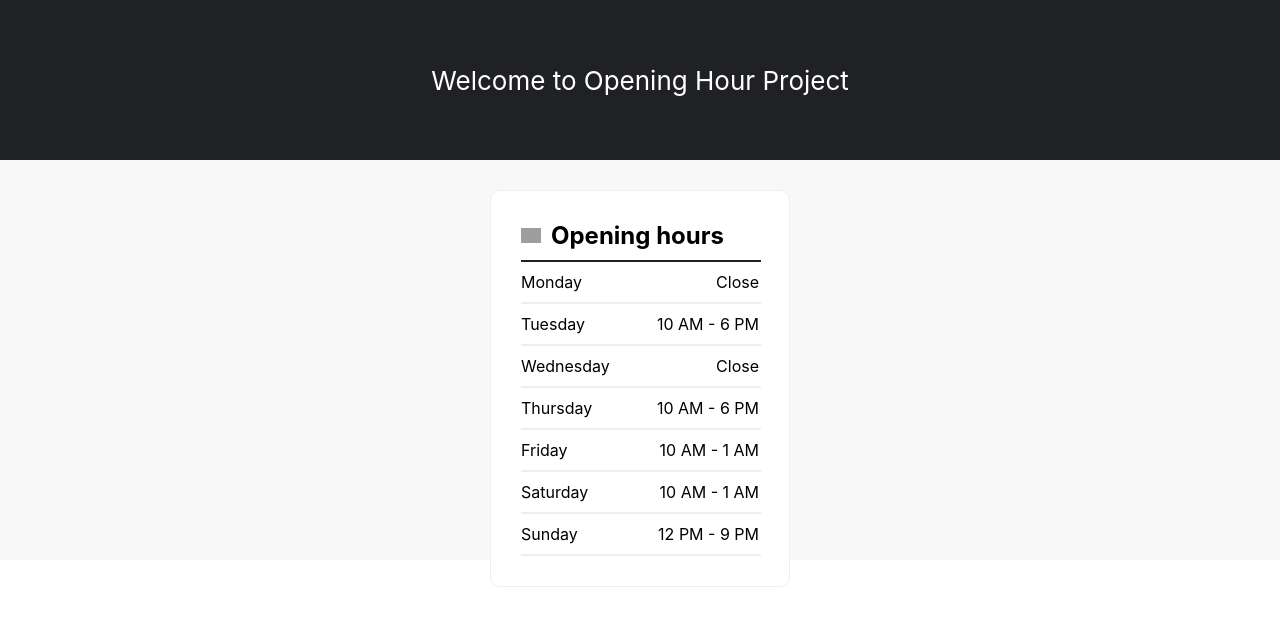
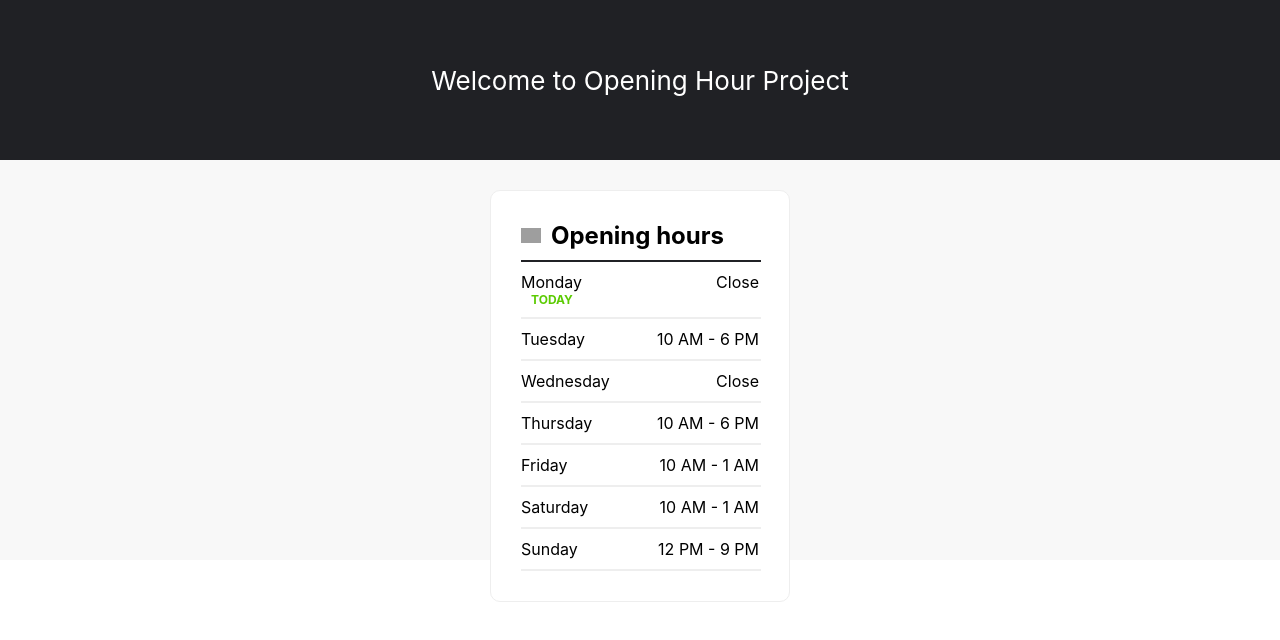
Before and after one commit to adeministratorTr/opening-hours, a React (Create React App) app: page / in a window 1280 px wide. Shown: the top 640 px of the page. Built offline with nearby package versions, Linux system fonts and the light colour scheme; grey boxes are pictures that could not be loaded.

Commit message:
Add TODAY badge

```diff
--- a/src/data/restaurant.json
+++ b/src/data/restaurant.json
@@ -1,5 +1,5 @@
 {
-  "__COMMENT__": "@ TODO test with other scenarios before finish",
+  "__COMMENT__": "@TODO test with other scenarios before finish",
   "monday": [],
   "tuesday": [
     { "type": "open", "value": 36000 },
--- a/src/pages/Home/Home.module.scss
+++ b/src/pages/Home/Home.module.scss
@@ -1,3 +1,5 @@
+@import 'src/styles/variables';
+
 .dayTimeWrapper {
   width: 300px;
   margin: 0 auto;
@@ -9,9 +11,20 @@
   text-transform: capitalize;
   display: flex;
   justify-content: space-between;
-  font-weight: medium;
 
   p {
     margin: 0
   }
 }
+
+// style will be crossover if restaurant has TODAY badge and 2 'open-close' time slots
+// @TODO Talk to designer & product
+.badge {
+  margin-left: 10px;
+  text-transform: capitalize;
+  font-size: $font-size-sm;
+  display: flex;
+  align-items: center;
+  font-weight: bold;
+  color: $color-green-primary;
+}
--- a/src/pages/Home/index.tsx
+++ b/src/pages/Home/index.tsx
@@ -7,12 +7,18 @@ import Divider from 'components/Divider';
 import { mapDateTime, TMappedDateTime } from './mapper';
 
 import styles from './Home.module.scss';
+import { Days } from 'services/types';
 
 export default function Home() {
   const [days, setDays] = useState<TMappedDateTime[]>();
   useEffect(() => {
     setDays(mapDateTime(getRestaurantTimeSlots()));
   }, []);
+
+  function showTodayBadge({ day }: { day: Days }): boolean {
+    const today = new Date().toLocaleString('en-us', { weekday: 'long' });
+    return today.toLowerCase() === day.toLowerCase();
+  }
 
   function renderNoResult() {
     return <p>Ooops. This place is closed!</p>;
@@ -22,16 +28,20 @@ export default function Home() {
     <div>
       {!days || (days === null && renderNoResult())}
       {days && days.length === 0 && renderNoResult()}
-      {/* @TODO Add "TODAY" badge */}
       {days && days.length > 1 && (
         <div className={styles.dayTimeWrapper}>
           <DayTimeList>
             {days.map((item, index) => (
               <React.Fragment key={index}>
                 <div className={styles.dayTimeItem}>
-                  <p>{item.day}</p>
+                  <div>
+                    {item.day}{' '}
+                    {showTodayBadge({ day: item.day }) && (
+                      <div className={styles.badge}>TODAY</div>
+                    )}
+                  </div>
                   <p>{item.value}</p>
-                  {/* Add gray color to "Closed" */}
+                  {/* Add gray color to "Close" */}
                 </div>
                 <Divider variant="light" />
               </React.Fragment>
```
